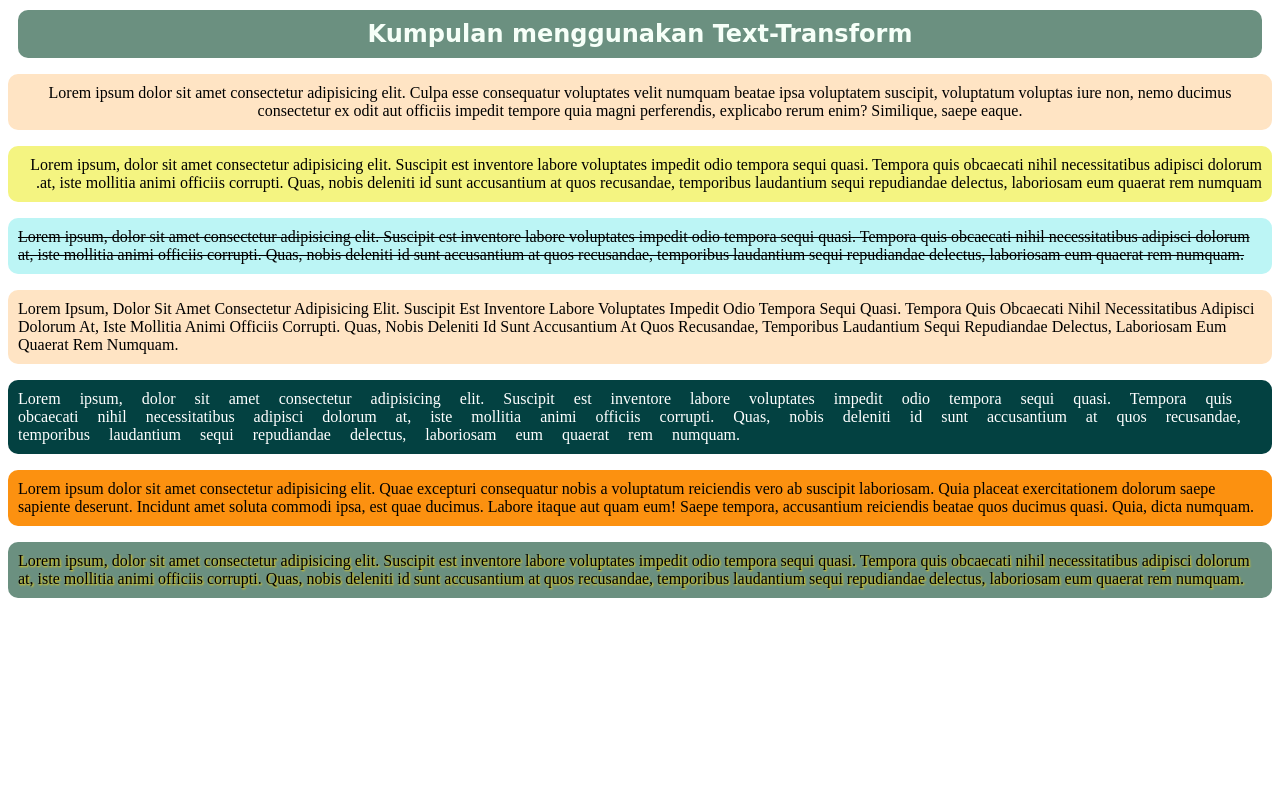
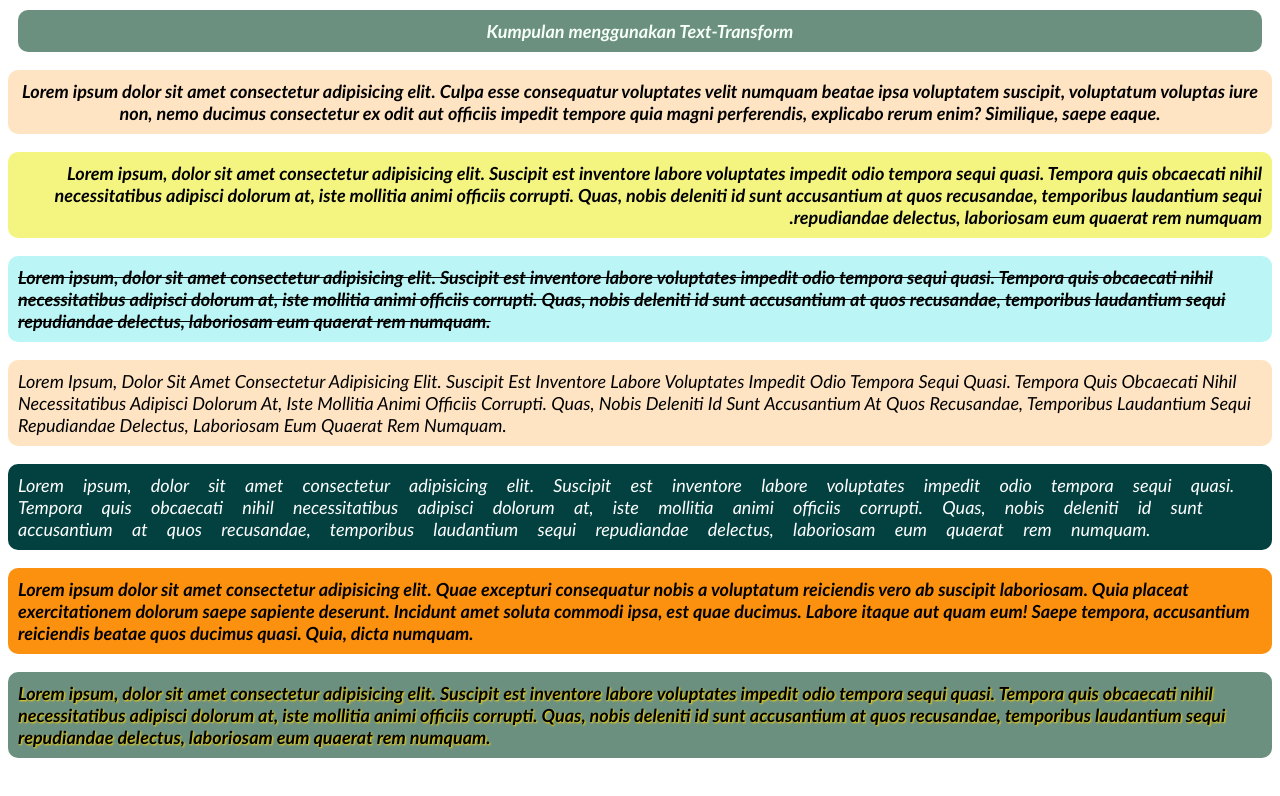
Before and after one commit to barakaramadhan/CSS, a plain HTML site: page meeting 9/tugas-text-transform.html in a window 1280 px wide. Drawn offline with Linux system fonts and the light colour scheme.

Commit message:
Update tugas-text-transform.css

```diff
--- a/meeting 9/tugas-text-transform.css
+++ b/meeting 9/tugas-text-transform.css
@@ -6,6 +6,10 @@
   border-radius: 10px;
   margin: 10px;
   padding: 10px;
+  font-size: large;
+  font-weight: 600;
+  font-style: italic;
+  font-family: 'Gill Sans', 'Gill Sans MT', Calibri, 'Trebuchet MS', sans-serif;
 }
 
 .text-align{
@@ -13,24 +17,40 @@
   background-color: bisque;
   border-radius: 10px;
   padding: 10px;
+  font-size: large;
+  font-weight: 700;
+  font-style: italic;
+  font-family: 'Gill Sans', 'Gill Sans MT', Calibri, 'Trebuchet MS', sans-serif;
+
 }
 .text-Direction{
     direction: rtl;
     background-color: rgb(244, 244, 129);
     border-radius: 10px;
-    padding: 10px;
+    padding: 10px;font-size: large;
+    font-weight: 800;
+    font-style: italic;
+    font-family: 'Gill Sans', 'Gill Sans MT', Calibri, 'Trebuchet MS', sans-serif;
 }
 .text-decoration{
     text-decoration: line-through;
     background-color: rgb(188, 245, 245);
     border-radius: 10px;
     padding: 10px;
+    font-size: large;
+  font-weight: 900;
+  font-style: italic;
+  font-family: 'Gill Sans', 'Gill Sans MT', Calibri, 'Trebuchet MS', sans-serif;
 }
 .text-transform{
     text-transform: capitalize ;
     background-color: bisque;
     border-radius: 10px;
     padding: 10px;
+    font-size: large;
+  font-weight: 500;
+  font-style: italic;
+  font-family: 'Gill Sans', 'Gill Sans MT', Calibri, 'Trebuchet MS', sans-serif;
 }
 .text-Spacing{
     word-spacing: 15px;
@@ -38,16 +58,28 @@
     border-radius: 10px;
     color: white;
     padding: 10px;
+    font-size: large;
+  font-weight: 400;
+  font-style: italic;
+  font-family: 'Gill Sans', 'Gill Sans MT', Calibri, 'Trebuchet MS', sans-serif;
 }
 .text-Overflow{
     overflow: scroll ;
     background-color: rgb(252, 145, 16);
     border-radius: 10px;
     padding: 10px;
+    font-size: large;
+    font-weight: 800;
+     font-style: italic;
+    font-family: 'Gill Sans', 'Gill Sans MT', Calibri, 'Trebuchet MS', sans-serif;
 }
 .text-Shadow{
     text-shadow: 1px 1px 2px gold;
     background-color: #6b9080;
     border-radius: 10px;
     padding: 10px;
+    font-size: large;
+  font-weight: 900;
+  font-style: italic;
+  font-family: 'Gill Sans', 'Gill Sans MT', Calibri, 'Trebuchet MS', sans-serif;
 }
```
